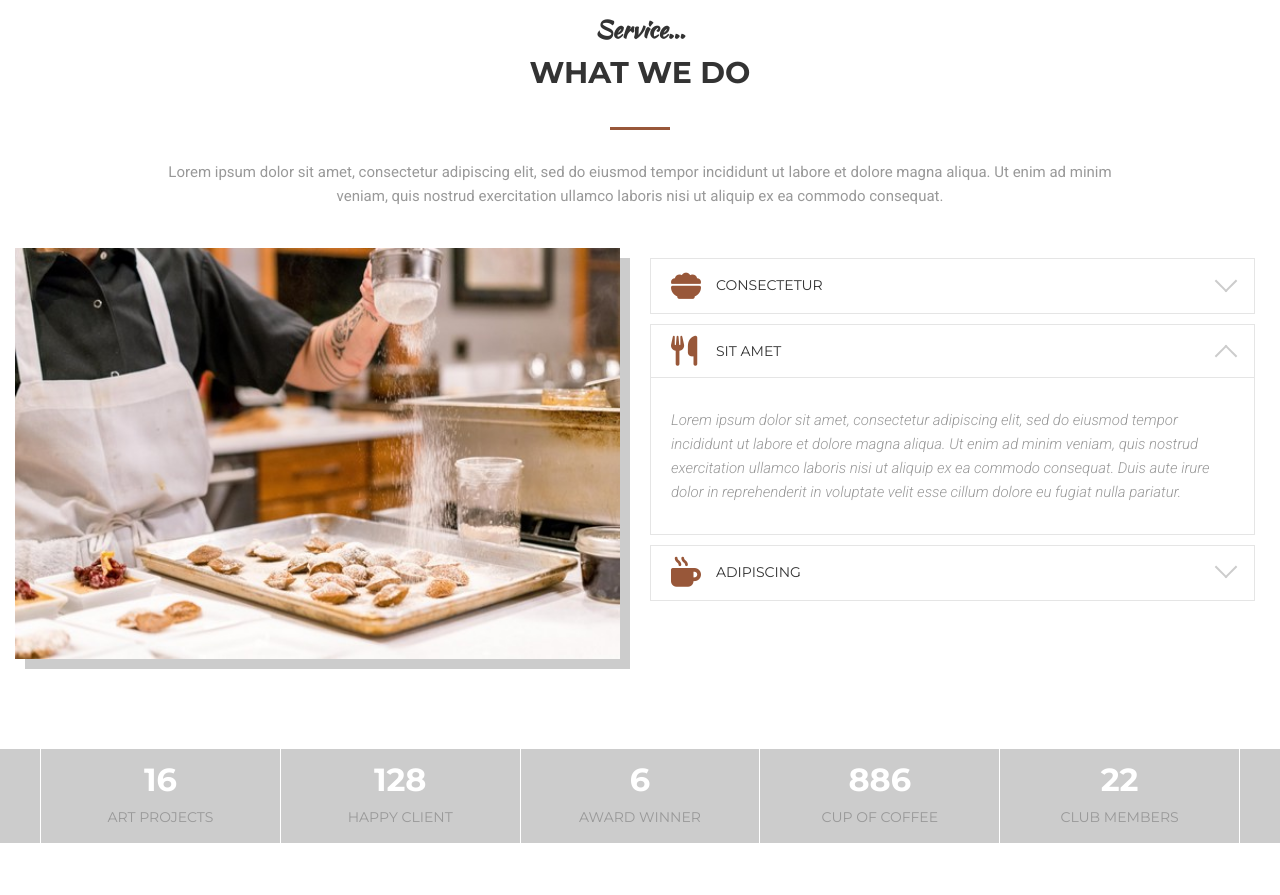
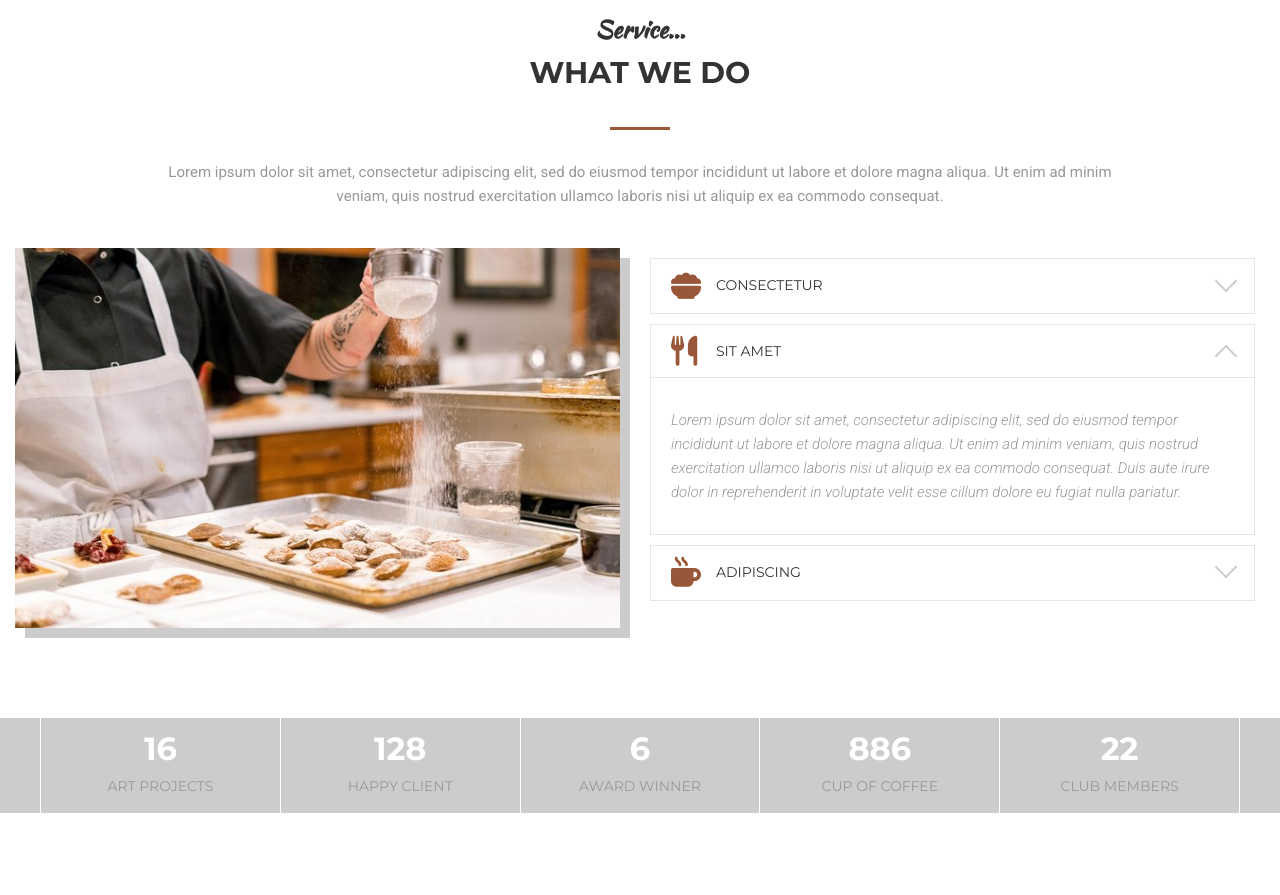
Before and after one commit to Peccopa/MoGo, a PHP site: page / in a window 1280 px wide. Shown: the part 2603-3498 px from the top of the page. Run offline with PHP 8.4, Linux system fonts and the light colour scheme; data that the repository does not hold is empty; some libraries are stand-ins or nearby versions.

Commit message:
item_card2php

```diff
--- a/TheCafe/assets/css/style.css
+++ b/TheCafe/assets/css/style.css
@@ -790,6 +790,7 @@ hr {
 .wedo__item--photo {
     width: 50%; /*можно было flex: 1 1 0;*/
     margin-right: 10px;
+    max-height: 380px;
     /*padding: 0 15px;*/
     /*position: relative;*/
     background-color: #cccccc;
```
